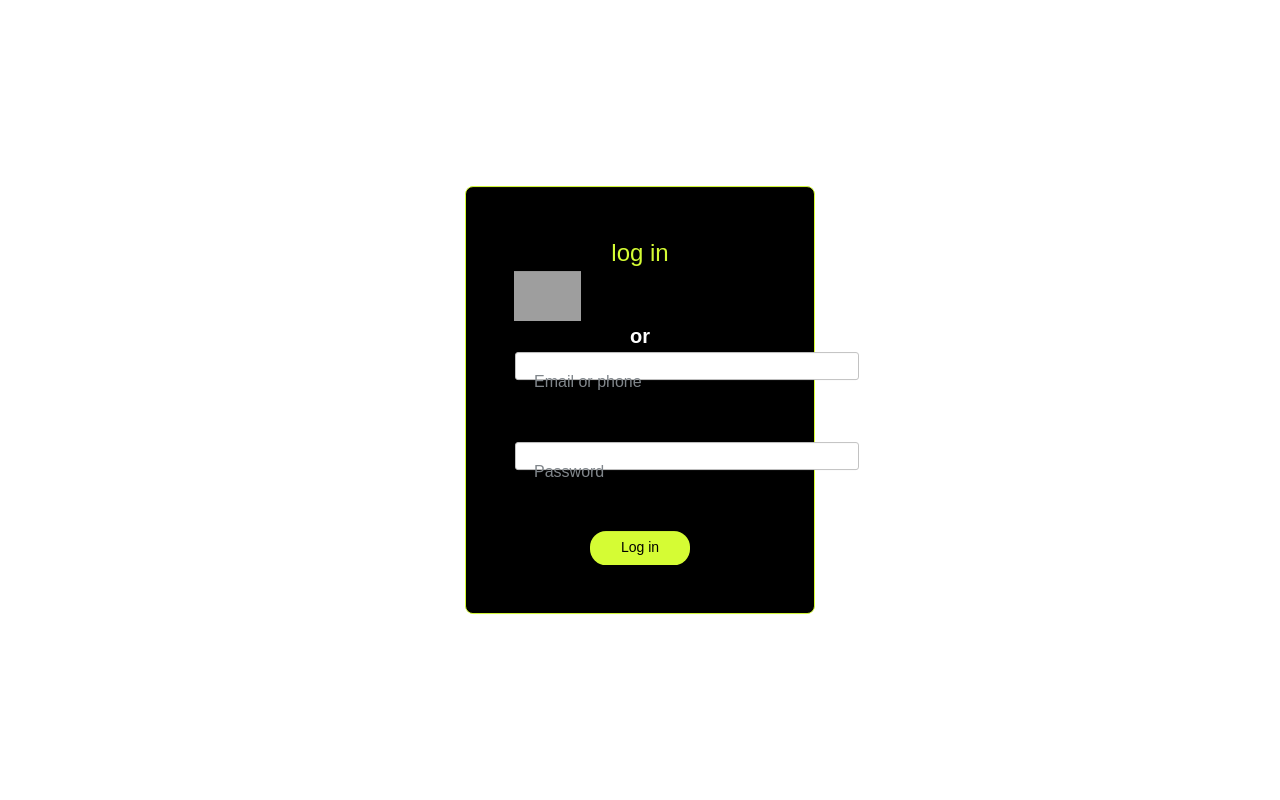
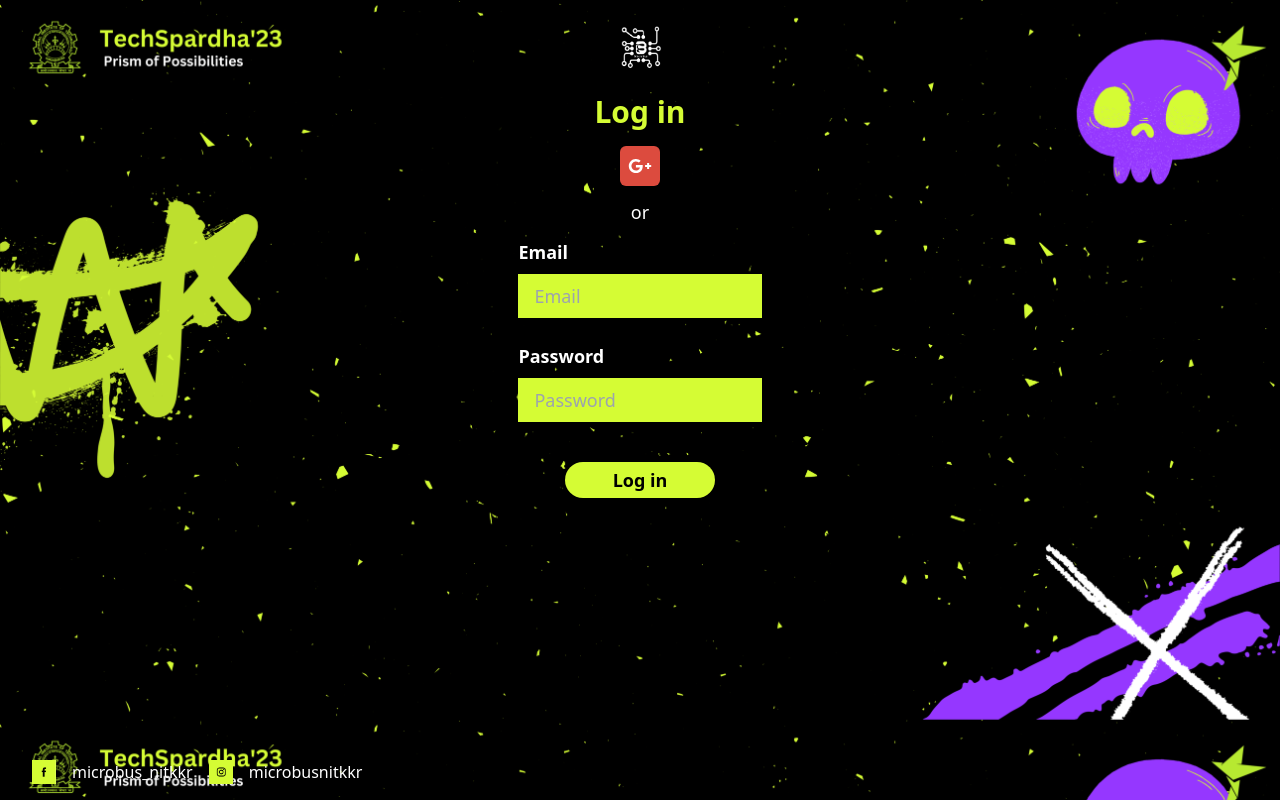
Before and after one commit to Punit9349/web-set-hunt, a Next.js app: page /login in a window 1280 px wide. Built offline with nearby package versions, Linux system fonts and the light colour scheme; no server answers; grey boxes are pictures that could not be loaded.

Commit message:
corrections in login page

```diff
--- a/pages/login.js
+++ b/pages/login.js
@@ -1,6 +1,12 @@
 import React, { useRef } from 'react'
-import styles from '../styles/Home3.module.css';
-import {signIn,useSession,signOut} from 'next-auth/react';
+// import styles from '../styles/Home3.module.css';
+import {signIn,useSession,signOut} from 'next-auth/react';;
+import bg_login from '../public/bg_login.png';
+import micro from '../public/microbus.jpeg';
+import google from '../public/google.svg';
+import facebook from '../public/facebook.png';
+import insta from '../public/insta.png';
+
 
 const Login = () => {
   const emailRef= useRef();
@@ -24,31 +30,83 @@ const Login = () => {
   }
 
   return (
-    <div className={styles.Body}>
-        <div className={styles.maindiv}>
-        <h1 className={styles.h1}>log in</h1>
-        <picture><img className={styles.img} src="google.png" alt="Google" onClick={()=>signIn("google")}/></picture>
-        <div className={styles.h3}><h3>or</h3></div>
-        <div className={styles.inputs}>
-          <div className={styles.Fields}>
-            <div className={styles.Fieldset}>
-              <div className={styles.input}><input type="email" className={styles.Before_FS} required="true" autoComplete="off" ref={emailRef}/></div>
-              <h1 className={styles.Fs_H}><span className={styles.span}>Email</span></h1>
-              <div className={styles.label}><label className={styles.placeholder}>Email or phone</label></div>
-            </div>
+    // <div className={styles.Body}>
+    //     <div className={styles.maindiv}>
+    //     <h1 className={styles.h1}>log in</h1>
+    //     <picture><img className={styles.img} src="google.png" alt="Google" onClick={()=>signIn("google")}/></picture>
+    //     <div className={styles.h3}><h3>or</h3></div>
+    //     <div className={styles.inputs}>
+    //       <div className={styles.Fields}>
+    //         <div className={styles.Fieldset}>
+    //           <div className={styles.input}><input type="email" className={styles.Before_FS} required="true" autoComplete="off" ref={emailRef}/></div>
+    //           <h1 className={styles.Fs_H}><span className={styles.span}>Email</span></h1>
+    //           <div className={styles.label}><label className={styles.placeholder}>Email or phone</label></div>
+    //         </div>
+    //       </div>
+    //       <div className={styles.Fields}>
+    //         <div className={styles.Fieldset}>
+    //           <input type="password" className={styles.Before_FS} required="true" ref={passwordRef} />
+    //           <div className={styles.h12}><h1 className={styles.Fs_H}><span className={styles.span}>Password</span></h1></div>
+    //           <label className={styles.placeholder}>Password</label>
+    //         </div>
+    //       </div>
+
+    //     </div>
+    //       <button className={styles.button} onClick={submitHandler}>Log in</button>
+    //   </div>
+    // </div>
+    <>
+
+    <style jsx>
+    {`
+        .bg-pos{
+           background-size : 100% !important;
+           background-color : black !important;
+
+        }
+        `}
+    </style>
+
+
+    <div className='h-screen w-full relative'>
+      <div className='px-8 w-full h-full bg-pos no-repeat ' style={{'background':`url(${bg_login.src})`}}>
+          <div className='w-full flex justify-center items-center py-6 overflow-hidden'>
+            <img className='w-12' src={micro.src} alt="micro" />
           </div>
-          <div className={styles.Fields}>
-            <div className={styles.Fieldset}>
-              <input type="password" className={styles.Before_FS} required="true" ref={passwordRef} />
-              <div className={styles.h12}><h1 className={styles.Fs_H}><span className={styles.span}>Password</span></h1></div>
-              <label className={styles.placeholder}>Password</label>
-            </div>
+          <h1 className='text-xl lg:text-3xl font-semibold text-center text-neon mb-3 lg:mb-4'>Log in</h1>
+          <div className='flex justify-center items-center mb-3'>
+            <img className='w-10 rounded-md' src={google.src} alt="google" />
+          </div>
+          <p className='text-center text-white text-lg mb-3'>or</p>
+
+          <div className='flex justify-center'>
+            <form className='w-full lg:w-1/5'>
+                <div className='mb-6'>
+                  <label className='text-white font-semibold text-lg' for="email">Email</label> <br/>
+                  <input className='bg-neon px-2 py-1 lg:px-4 lg:py-2 text-gray-700 text-lg mt-2 w-full' type="email" id="email"  name="email" placeholder='Email'/>
+                </div>
+                <div className='mb-10'>
+                  <label className='text-white font-semibold text-lg' for="pass">Password</label> <br/>
+                  <input className='bg-neon px-2 py-1 lg:px-4 lg:py-2 text-gray-700 text-lg mt-2 w-full ' type="password" id="pass"  name="password" placeholder='Password'/>
+                </div>
+
+                <div className='flex justify-center'>
+                  <button className='px-12 py-1 rounded-full bg-neon font-semibold text-lg'>
+                    Log in
+                  </button>
+                </div>
+              </form>
           </div>
 
-        </div>
-          <button className={styles.button} onClick={submitHandler}>Log in</button>
+      </div>
+      <div className='absolute bottom-0 left-0 px-8 py-4 flex gap-4 items-center text-white'>
+        <img className='w-4 lg:w-6' src={facebook.src} alt="fb" /> microbus_nitkkr
+        <img className='w-4 lg:w-6' src={insta.src} alt="fb" /> microbusnitkkr
       </div>
     </div>
+
+    </>
+
   )
 }
 
--- a/tailwind.config.js
+++ b/tailwind.config.js
@@ -7,10 +7,13 @@ module.exports = {
   theme: {
     extend: {
       backgroundImage: {
-        'back': "url('/background.jpg')",
+        'back': "url('/background.png')",
       },
       height: {
         '9/10': '90%',
+      },
+      colors:{
+        'neon' : "#D5FC34"
       }
     }
   },
```
Also changed, not shown: public/bg_login.png (renamed from public/backgroundd.png), public/google.svg (added).
